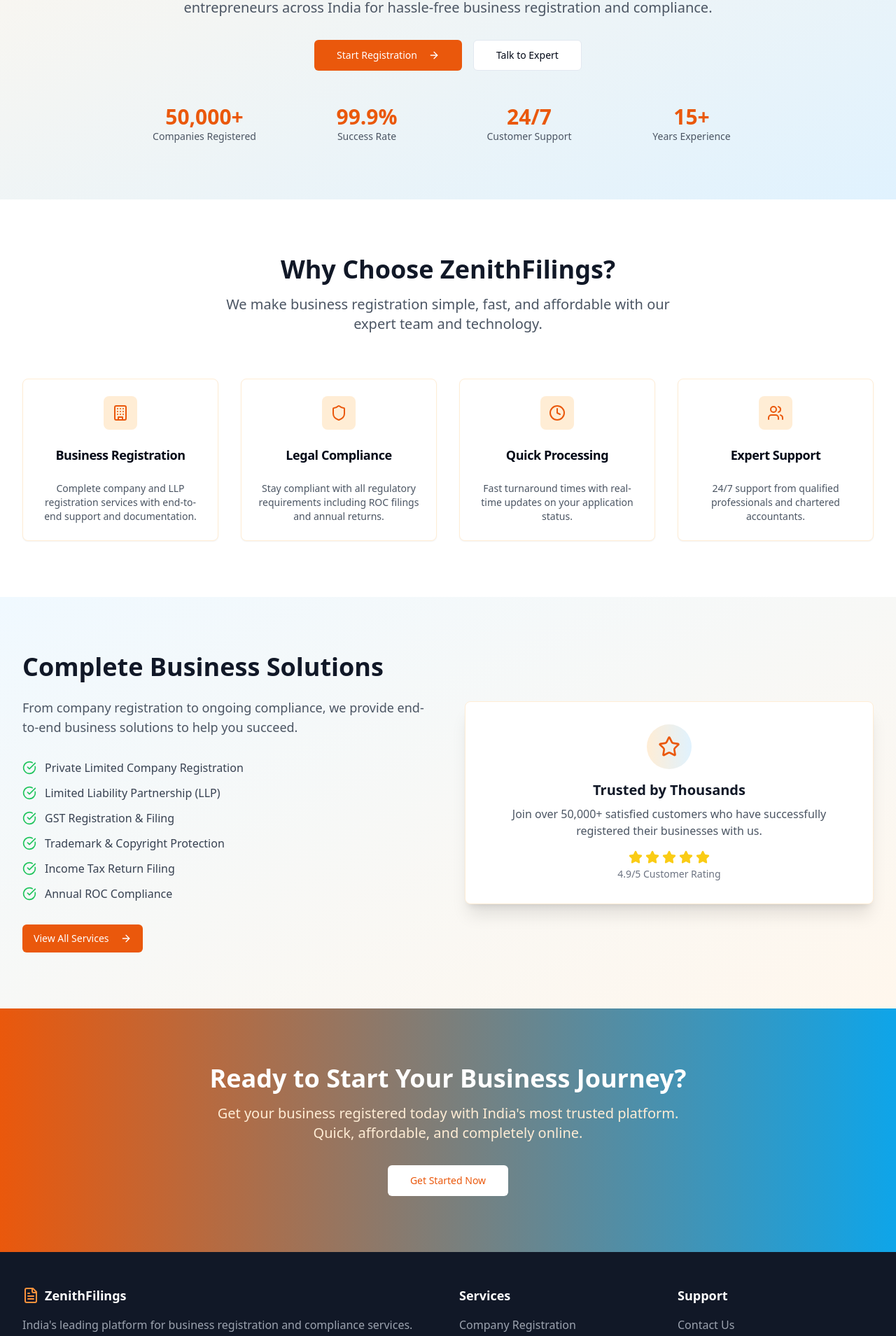
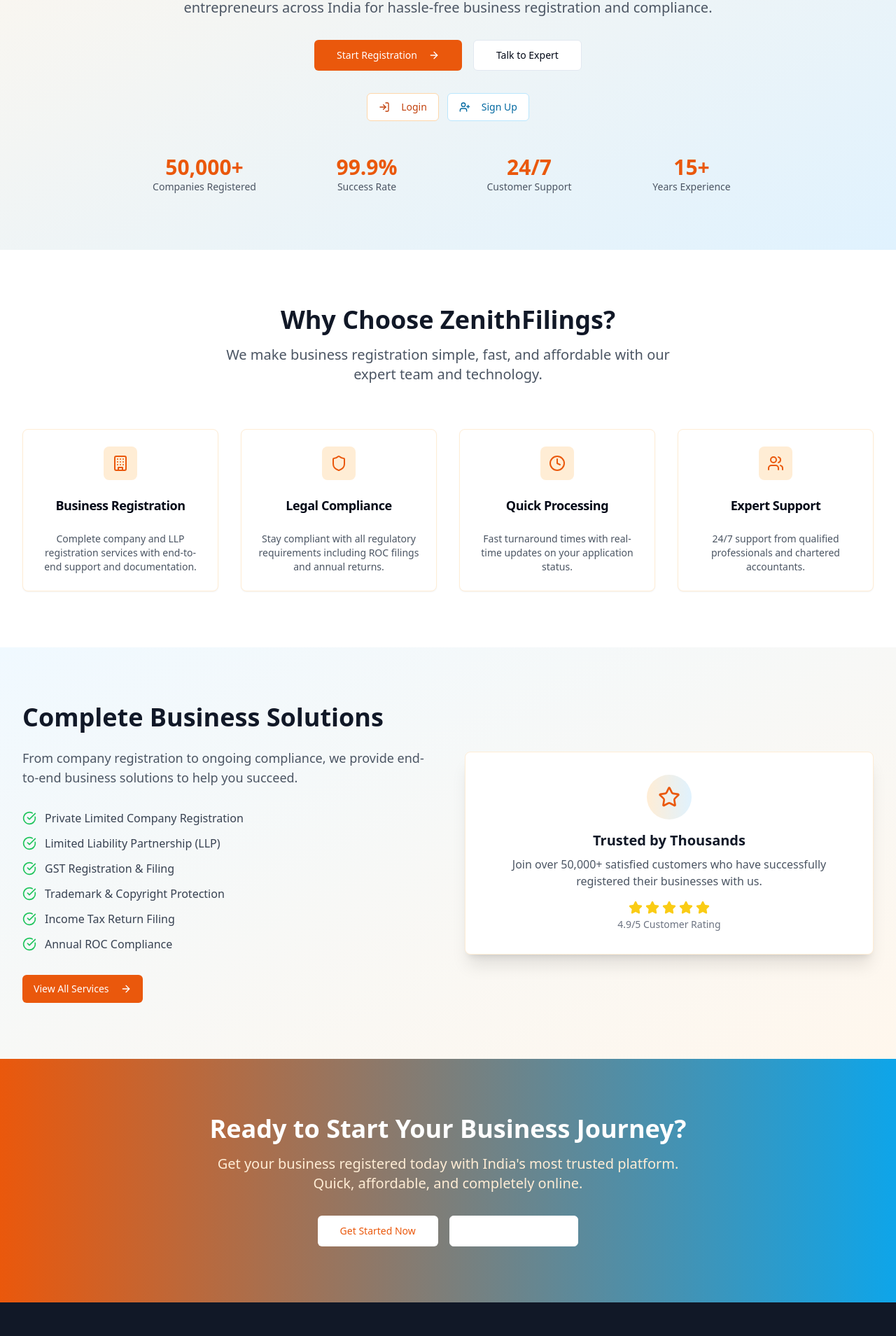
Before and after one commit to mharkservices/filing-nexus-command, a React (Vite) app: page / in a window 1280 px wide. Shown: the part 320-2229 px from the top of the page at 70% size. Built offline with nearby package versions, Linux system fonts and the light colour scheme.

Commit message:
Add login/signup buttons to homepage
Adds login and signup buttons to the homepage for user access.

```diff
--- a/src/pages/public/Homepage.tsx
+++ b/src/pages/public/Homepage.tsx
@@ -3,7 +3,7 @@ import React from 'react';
 import { Link } from 'react-router-dom';
 import { Button } from '@/components/ui/button';
 import { Card, CardContent, CardDescription, CardHeader, CardTitle } from '@/components/ui/card';
-import { FileText, Shield, Clock, Users, CheckCircle, ArrowRight, Building, Star } from 'lucide-react';
+import { FileText, Shield, Clock, Users, CheckCircle, ArrowRight, Building, Star, LogIn, UserPlus } from 'lucide-react';
 import PublicLayout from '@/components/public/PublicLayout';
 
 const Homepage = () => {
@@ -60,7 +60,7 @@ const Homepage = () => {
               Register your company online in just 15 minutes. Trusted by over 50,000+ entrepreneurs
               across India for hassle-free business registration and compliance.
             </p>
-            <div className="flex flex-col sm:flex-row gap-4 justify-center mb-12">
+            <div className="flex flex-col sm:flex-row gap-4 justify-center mb-8">
               <Button size="lg" className="bg-orange-600 hover:bg-orange-700" asChild>
                 <Link to="/services">
                   Start Registration
@@ -69,6 +69,22 @@ const Homepage = () => {
               </Button>
               <Button size="lg" variant="outline" asChild>
                 <Link to="/contact">Talk to Expert</Link>
+              </Button>
+            </div>
+
+            {/* Login/Signup Buttons */}
+            <div className="flex flex-col sm:flex-row gap-3 justify-center mb-12">
+              <Button variant="outline" className="border-orange-200 text-orange-700 hover:bg-orange-50" asChild>
+                <Link to="/login">
+                  <LogIn className="mr-2 h-4 w-4" />
+                  Login
+                </Link>
+              </Button>
+              <Button variant="outline" className="border-sky-200 text-sky-700 hover:bg-sky-50" asChild>
+                <Link to="/login">
+                  <UserPlus className="mr-2 h-4 w-4" />
+                  Sign Up
+                </Link>
               </Button>
             </div>
 
@@ -182,9 +198,17 @@ const Homepage = () => {
             Get your business registered today with India's most trusted platform.
             Quick, affordable, and completely online.
           </p>
-          <Button size="lg" variant="secondary" className="bg-white text-orange-600 hover:bg-gray-50" asChild>
-            <Link to="/contact">Get Started Now</Link>
-          </Button>
+          <div className="flex flex-col sm:flex-row gap-4 justify-center">
+            <Button size="lg" variant="secondary" className="bg-white text-orange-600 hover:bg-gray-50" asChild>
+              <Link to="/contact">Get Started Now</Link>
+            </Button>
+            <Button size="lg" variant="outline" className="border-white text-white hover:bg-white hover:text-orange-600" asChild>
+              <Link to="/login">
+                <LogIn className="mr-2 h-4 w-4" />
+                Access Portal
+              </Link>
+            </Button>
+          </div>
         </div>
       </section>
     </PublicLayout>
```
